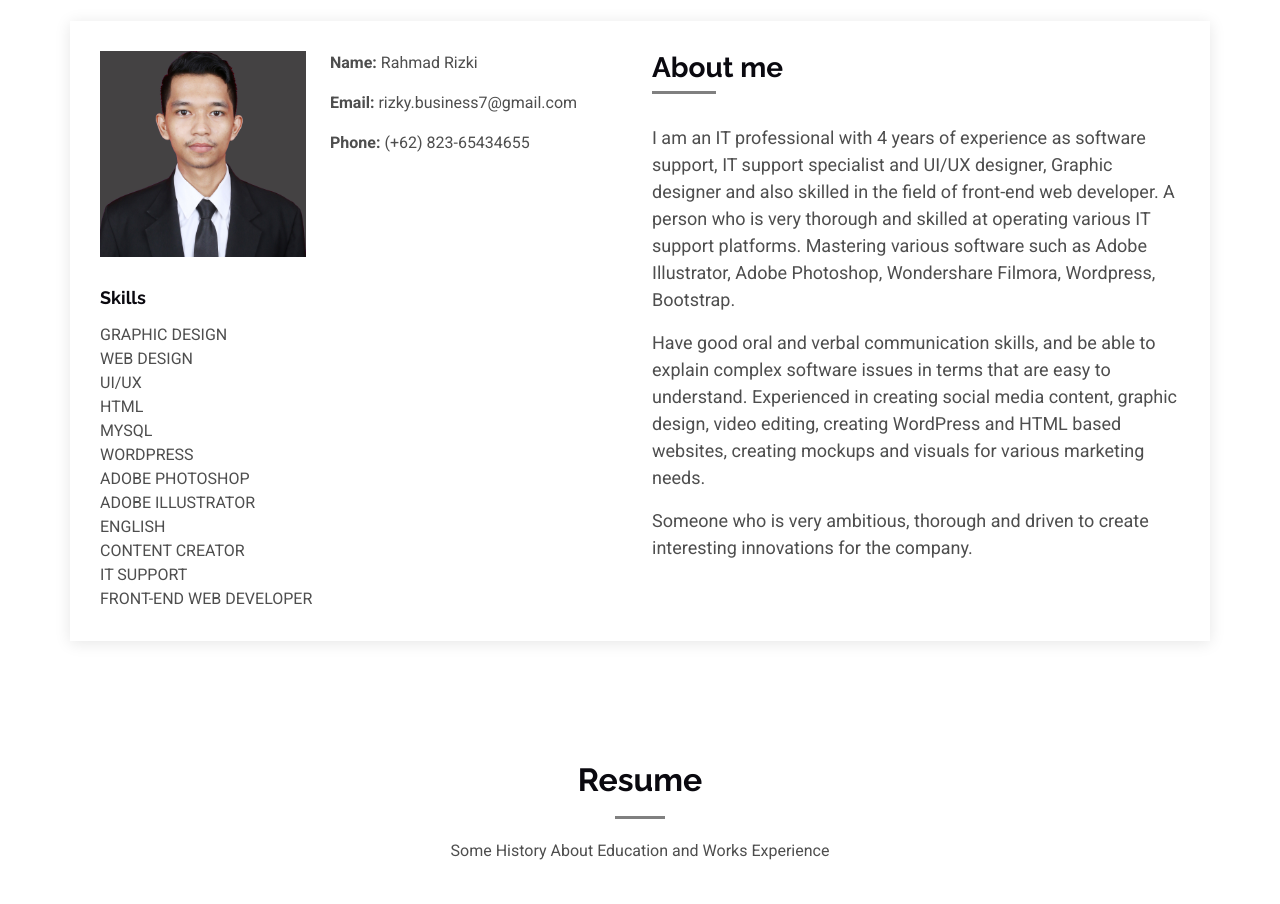
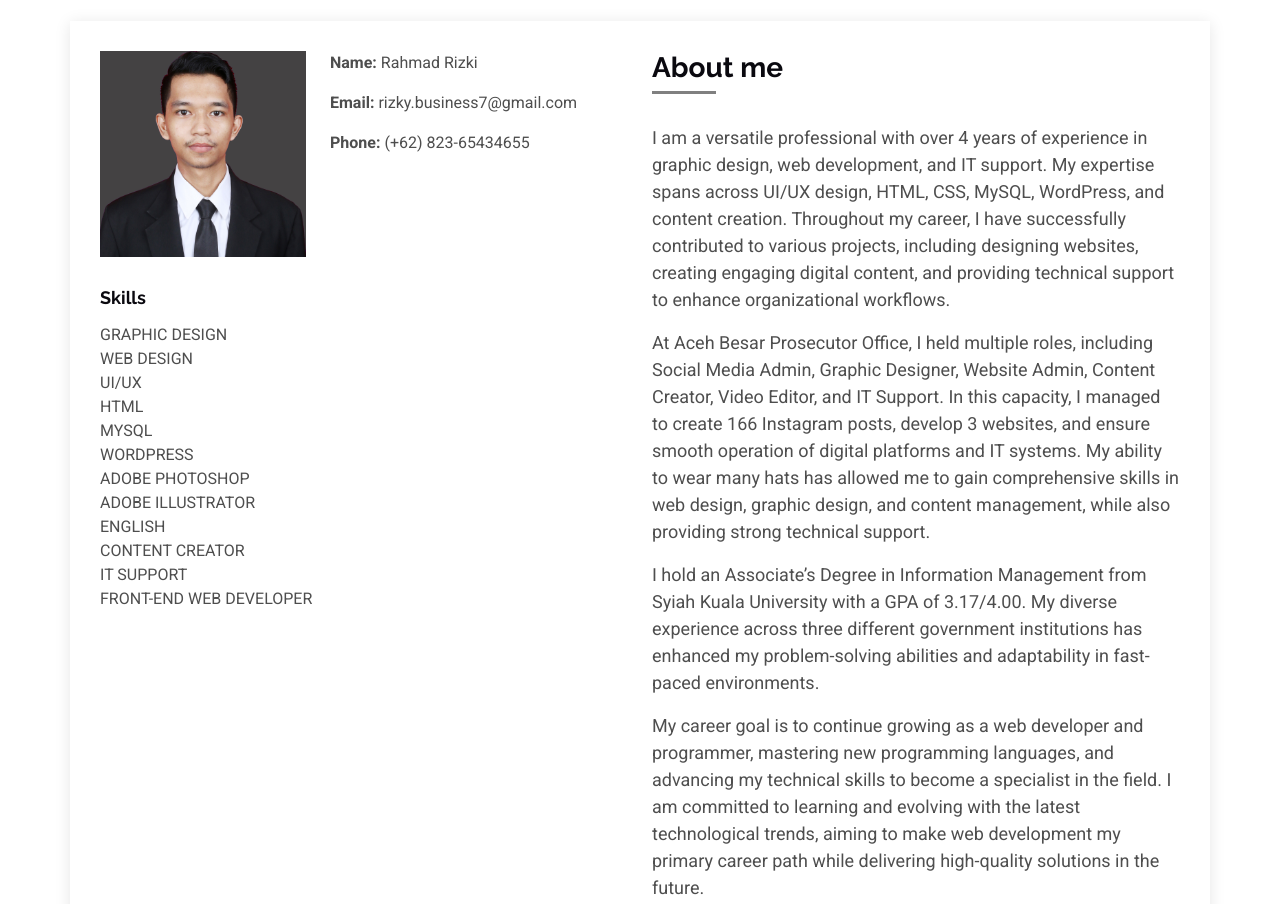
Before and after one commit to rizky-rahmad/portofolio, a plain HTML site: page index.html in a window 1280 px wide. Shown: the part 840-1744 px from the top of the page. Drawn offline with Linux system fonts and the light colour scheme.

Commit message:
Update index.html

```diff
--- a/index.html
+++ b/index.html
@@ -135,11 +135,10 @@
           <div class="col-md-6">
             <div class="about-me">
               <h4>About me</h4>
-              <p>
-                I am an IT professional with 4 years of experience as software support, IT support specialist and UI/UX designer, Graphic designer and also skilled in the field of front-end web developer. A person who is very thorough and skilled at operating various IT support platforms. Mastering various software such as Adobe Illustrator, Adobe Photoshop, Wondershare Filmora, Wordpress, Bootstrap.</p>
-                <p> Have good oral and verbal communication skills, and be able to explain complex software issues in terms that are easy to understand. Experienced in creating social media content, graphic design, video editing, creating WordPress and HTML based websites, creating mockups and visuals for various marketing needs. </p>
-                <p>Someone who is very ambitious, thorough and driven to create interesting innovations for the company.
-              </p>
+              <p>I am a versatile professional with over 4 years of experience in graphic design, web development, and IT support. My expertise spans across UI/UX design, HTML, CSS, MySQL, WordPress, and content creation. Throughout my career, I have successfully contributed to various projects, including designing websites, creating engaging digital content, and providing technical support to enhance organizational workflows.</p>
+                <p> At Aceh Besar Prosecutor Office, I held multiple roles, including Social Media Admin, Graphic Designer, Website Admin, Content Creator, Video Editor, and IT Support. In this capacity, I managed to create 166 Instagram posts, develop 3 websites, and ensure smooth operation of digital platforms and IT systems. My ability to wear many hats has allowed me to gain comprehensive skills in web design, graphic design, and content management, while also providing strong technical support.</p>
+                <p>I hold an Associate’s Degree in Information Management from Syiah Kuala University with a GPA of 3.17/4.00. My diverse experience across three different government institutions has enhanced my problem-solving abilities and adaptability in fast-paced environments.</p>
+              <p>My career goal is to continue growing as a web developer and programmer, mastering new programming languages, and advancing my technical skills to become a specialist in the field. I am committed to learning and evolving with the latest technological trends, aiming to make web development my primary career path while delivering high-quality solutions in the future.</p>
             </div>
           </div>
         </div>
```
